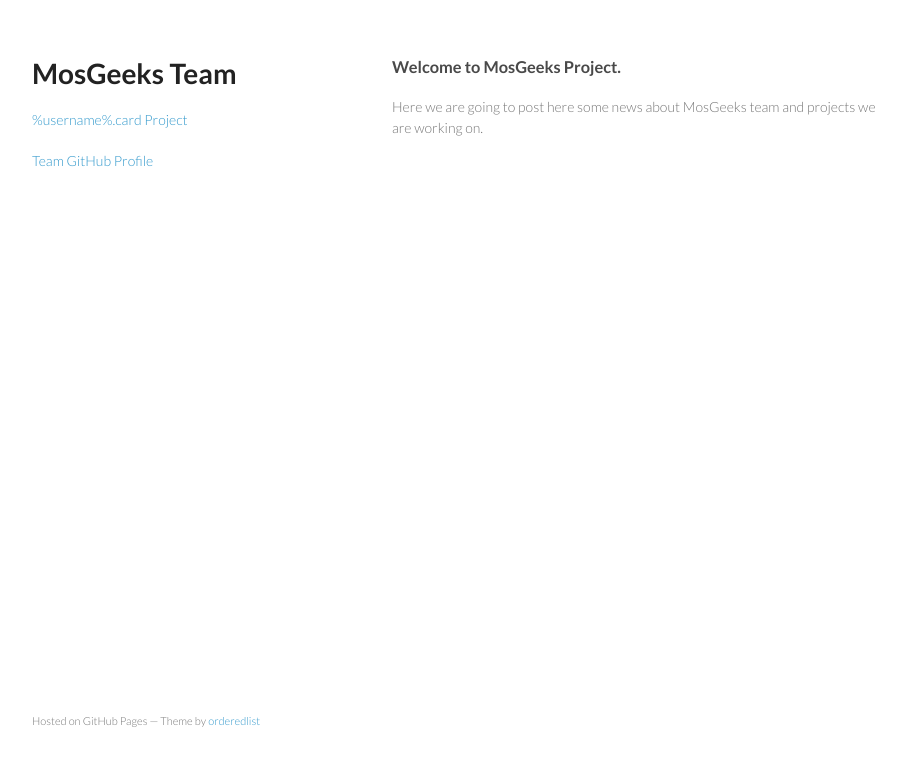
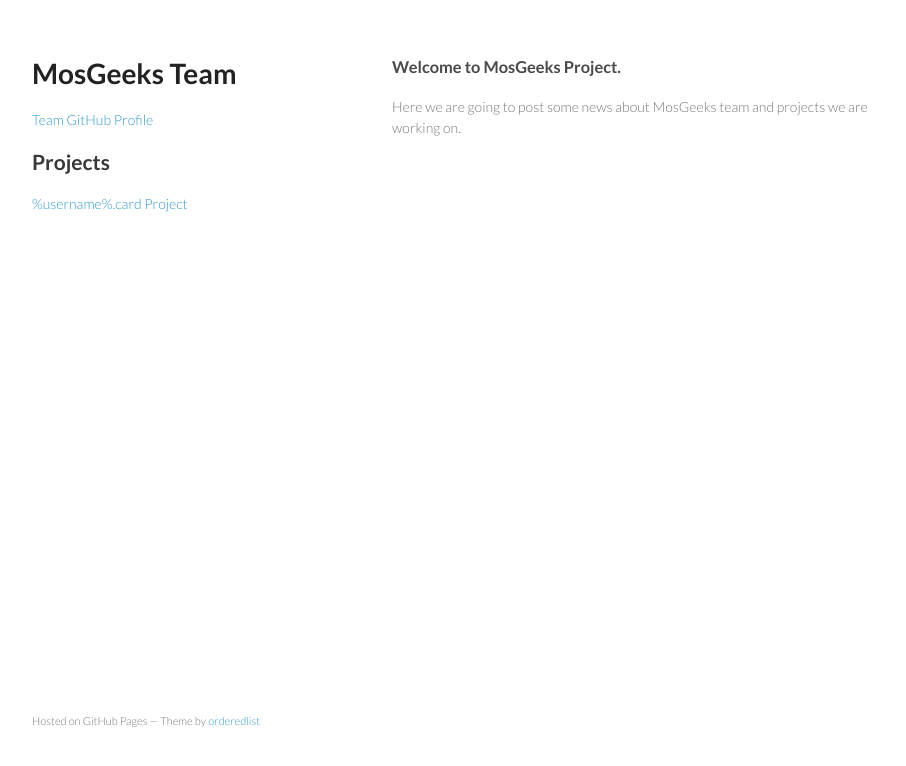
Before and after one commit to mosgeeks/mosgeeks.github.io, a plain HTML site: page index.html in a window 1280 px wide. Shown: the whole page, without its empty margins (178-1084 px from the left). Drawn offline with Linux system fonts and the light colour scheme.

Commit message:
Projects Section update

```diff
--- a/index.html
+++ b/index.html
@@ -16,15 +16,17 @@
     <div class="wrapper">
       <header>
         <h1>MosGeeks Team</h1>
+        <p class="view"><a href="https://github.com/mosgeeks">Team GitHub Profile</a></p>
+
+        <h2>Projects</h2>
         <p class="view"><a href="https://nfc.mosgeeks.org">%username%.card Project</a></p>
-        <p class="view"><a href="https://github.com/mosgeeks">Team GitHub Profile</a></p>
 
       </header>
       <section>
         <h3>
 <a id="welcome-to-github-pages" class="anchor" href="#welcome-to-github-pages" aria-hidden="true"><span class="octicon octicon-link"></span></a>Welcome to MosGeeks Project.</h3>
 
-<p>Here we are going to post here some news about MosGeeks team and projects we are working on.</p>
+<p>Here we are going to post some news about MosGeeks team and projects we are working on.</p>
 
       </section>
       <footer>
```
